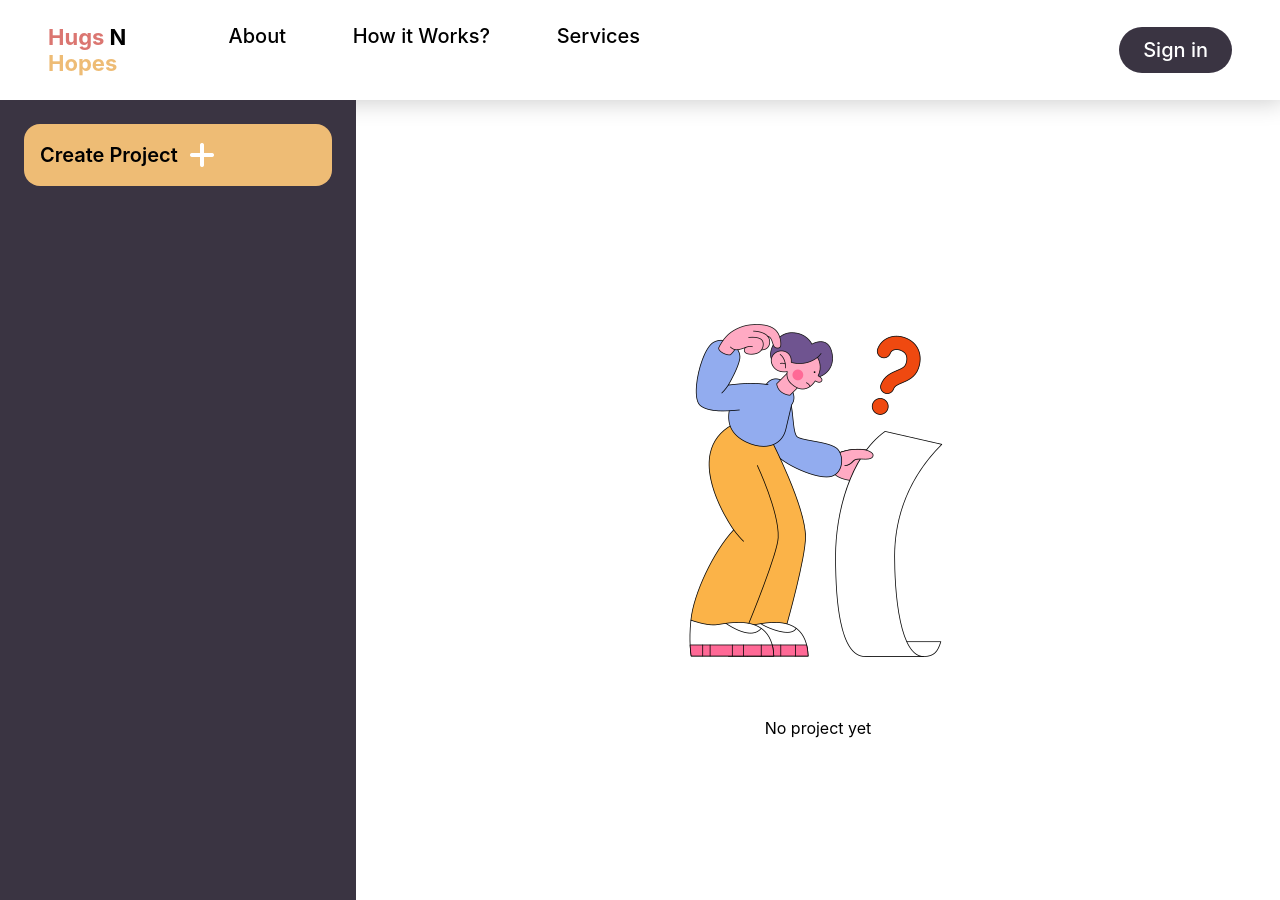
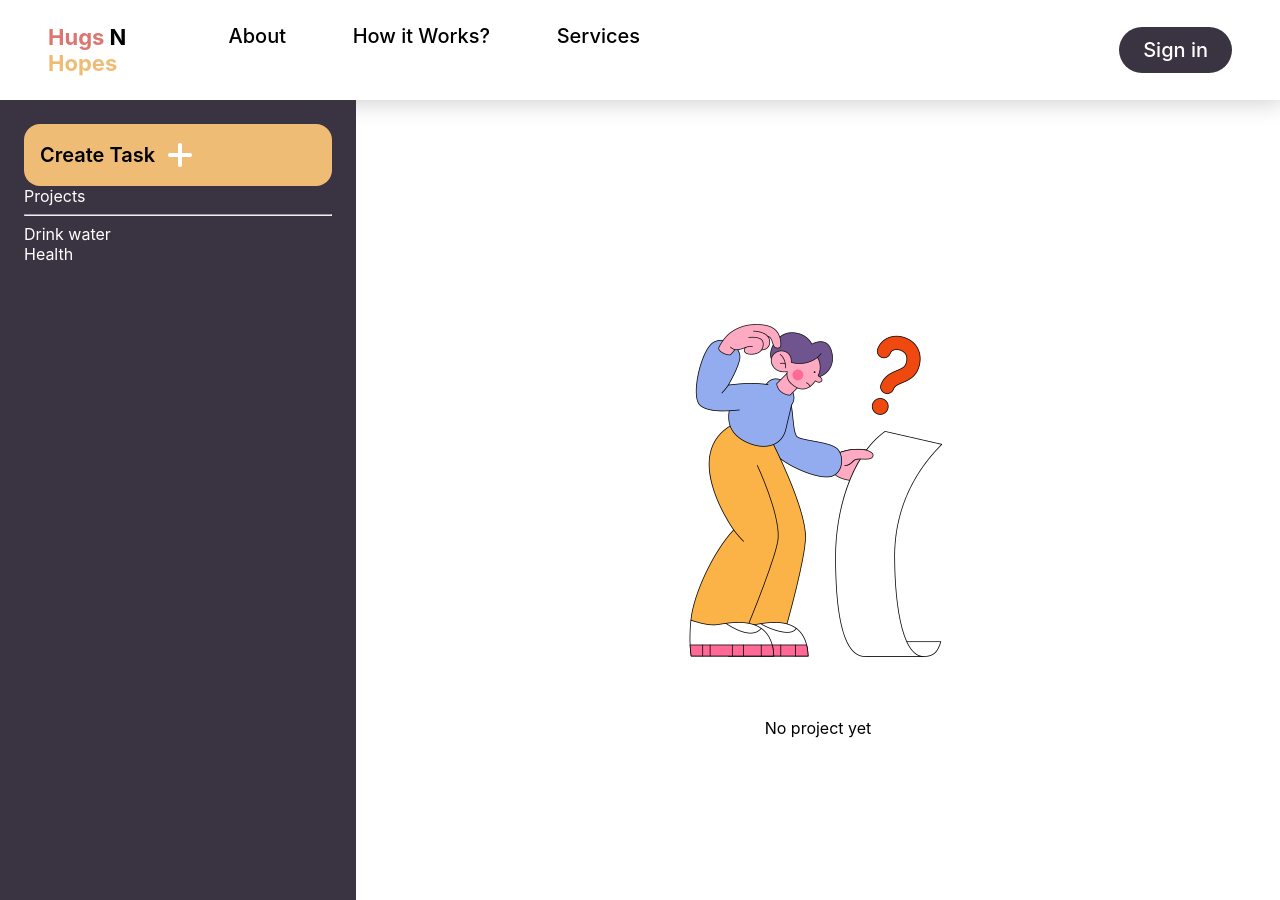
Before and after one commit to sshiwangi/owed-to-code, a React (Create React App) app in the folder frontend/: page /task in a window 1280 px wide. Built offline with nearby package versions, Linux system fonts and the light colour scheme.

Commit message:
added files

```diff
--- /dev/null
+++ b/frontend/src/components/ProjectList/Projects.jsx
@@ -0,0 +1,15 @@
+import React from 'react'
+
+function Projects() {
+  return (
+   <div className="project-list">
+    Projects
+    <hr />
+    Drink water
+    <div className="label">Health</div>
+   </div>
+
+  )
+}
+
+export default Projects
--- /dev/null
+++ b/frontend/src/components/ProjectList/projects.css
@@ -0,0 +1,10 @@
+.label {
+    background-color: #6f5490;
+    padding: 1rem;
+    border-radius: 2rem;
+    margin-top: 1rem;
+    width: 40%;
+}
+.project-list {
+    margin-top: 1rem;
+}
--- a/frontend/src/pages/Task/Task.jsx
+++ b/frontend/src/pages/Task/Task.jsx
@@ -3,6 +3,7 @@ import './task.css'
 import plusIcon from '../../assets/Plus Math.png'
 import NoProject from '../../components/Noproject/NoProject'
 import Project from '../../components/Project/Project'
+import Projects from '../../components/ProjectList/Projects'
 
 function Task() {
     const [showNewComponent, setShowNewComponent] = useState(false);
@@ -14,9 +15,11 @@ function Task() {
     <div className="task-list-container">
         <div className="sidebar">
             <div onClick={handleButtonClick} className="project-container">
-                Create Project
+                Create Task
                 <img style={{marginLeft: '0.6rem'}} height="30px" src={plusIcon} alt="" />
+
             </div>
+            <Projects/>
         </div>
         <div className="main-container">
             {showNewComponent ? <Project /> : <NoProject />}
```
